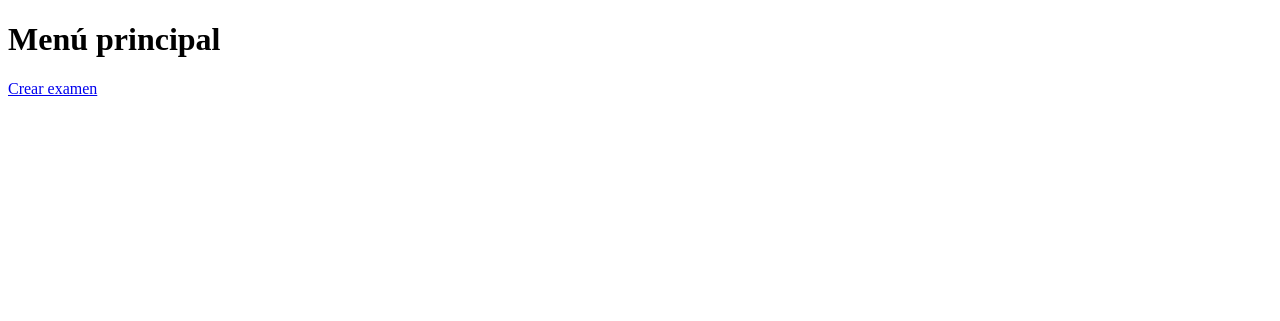
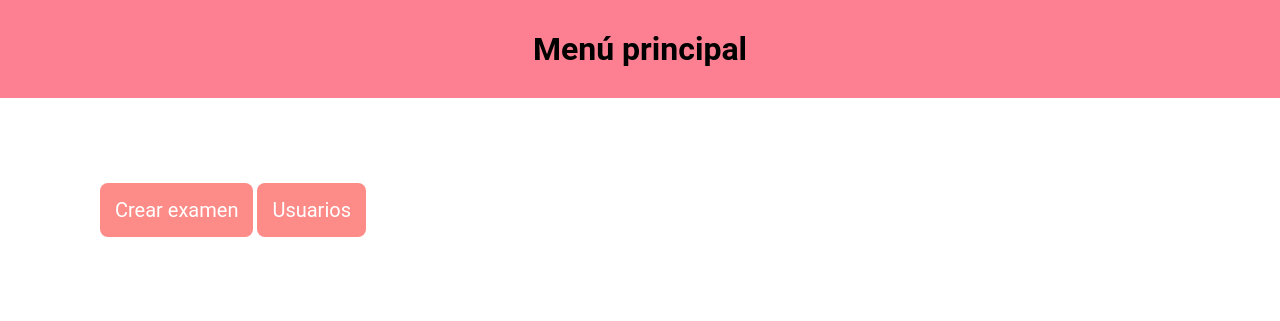
Before and after one commit to Dante6228/Cecytem, a PHP site: page /inicio.php in a window 1280 px wide. Shown: the top 321 px of the page. Run offline with PHP 8.4, Linux system fonts and the light colour scheme.

Commit message:
Continuación del desarrollo

```diff
--- /dev/null
+++ b/css/inicio.css
@@ -0,0 +1,39 @@
+*{
+    padding: 0;
+    margin: 0;
+    box-sizing: border-box;
+    font-family: 'Roboto', sans-serif;
+}
+
+header{
+    background-color: #fc8091;
+    padding: 30px;
+    display: flex;
+    justify-content: space-between;
+    align-items: center;
+}
+
+h1{
+    width: 100%;
+    text-align: center;
+}
+
+div{
+    margin: 100px;
+}
+
+a{
+    text-decoration: none;
+    color: white;
+    background-color: #fd8c88;
+    padding: 15px;
+    margin-top: 40px;
+    border-radius: 8px;
+    transition: 0.4s;
+    cursor: pointer;
+    font-size: 20px;
+}
+
+a:hover{
+    background-color: #fa6a64;
+}
--- a/inicio.php
+++ b/inicio.php
@@ -3,6 +3,7 @@
 <head>
     <meta charset="UTF-8">
     <meta name="viewport" content="width=device-width, initial-scale=1.0">
+    <link rel="stylesheet" href="css/inicio.css">
     <title>Menú principal</title>
 </head>
 <body>
@@ -10,8 +11,10 @@
         <h1>Menú principal</h1>
     </header>
     <main>
-        <a href="crearExamen.php">Crear examen</a>
-
+        <div>
+            <a href="crearExamen.php">Crear examen</a>
+            <a href="cuentas.php">Usuarios</a>
+        </div>
     </main>
 </body>
 </html>
```
Also changed, not shown: cuentas.php (added, +11 -0 lines).
